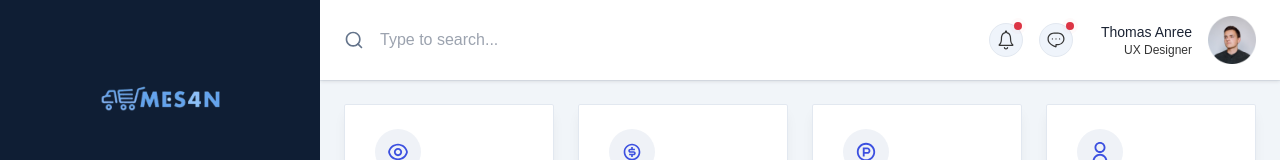
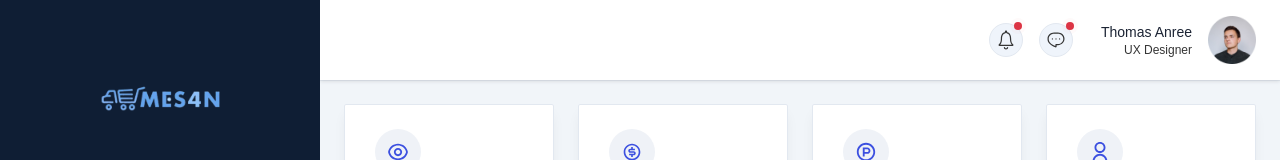
Before and after one commit to Lietreum/MESAN, a React (Vite) app: page /admin in a window 1280 px wide. Shown: the top 160 px of the page. Built offline with nearby package versions, Linux system fonts and the light colour scheme.

Commit message:
headeradmin

```diff
--- a/src/components/admin/Header/AdminHeader.tsx
+++ b/src/components/admin/Header/AdminHeader.tsx
@@ -62,39 +62,9 @@ const Header = (props: {
         </div>
 
         <div className="hidden sm:block">
-          <form action="https://formbold.com/s/unique_form_id" method="POST">
-            <div className="relative">
-              <button className="absolute left-0 top-1/2 -translate-y-1/2">
-                <svg
-                  className="fill-body hover:fill-primary dark:fill-bodydark dark:hover:fill-primary"
-                  width="20"
-                  height="20"
-                  viewBox="0 0 20 20"
-                  fill="none"
-                  xmlns="http://www.w3.org/2000/svg"
-                >
-                  <path
-                    fillRule="evenodd"
-                    clipRule="evenodd"
-                    d="M9.16666 3.33332C5.945 3.33332 3.33332 5.945 3.33332 9.16666C3.33332 12.3883 5.945 15 9.16666 15C12.3883 15 15 12.3883 15 9.16666C15 5.945 12.3883 3.33332 9.16666 3.33332ZM1.66666 9.16666C1.66666 5.02452 5.02452 1.66666 9.16666 1.66666C13.3088 1.66666 16.6667 5.02452 16.6667 9.16666C16.6667 13.3088 13.3088 16.6667 9.16666 16.6667C5.02452 16.6667 1.66666 13.3088 1.66666 9.16666Z"
-                    fill=""
-                  />
-                  <path
-                    fillRule="evenodd"
-                    clipRule="evenodd"
-                    d="M13.2857 13.2857C13.6112 12.9603 14.1388 12.9603 14.4642 13.2857L18.0892 16.9107C18.4147 17.2362 18.4147 17.7638 18.0892 18.0892C17.7638 18.4147 17.2362 18.4147 16.9107 18.0892L13.2857 14.4642C12.9603 14.1388 12.9603 13.6112 13.2857 13.2857Z"
-                    fill=""
-                  />
-                </svg>
-              </button>
 
-              <input
-                type="text"
-                placeholder="Type to search..."
-                className="w-full bg-transparent pl-9 pr-4 text-black focus:outline-none dark:text-white xl:w-125"
-              />
-            </div>
-          </form>
+
+
         </div>
 
         <div className="flex items-center gap-3 2xsm:gap-7">
--- a/src/pages/kasir/Sidebar/KasirSidebar.tsx
+++ b/src/pages/kasir/Sidebar/KasirSidebar.tsx
@@ -10,6 +10,8 @@ import { GrCart } from "react-icons/gr";
 import { NavLink, useLocation } from "react-router-dom";
 import Logo from "../../../assets/data/mesan-removebg-preview.png";
 import SidebarLinkGroup from "./SidebarLinkGroup";
+import Logo4 from "../../../assets/data/Logo SMKN 4 Transparent.png";
+import LogoC from "../../../assets/data/curaweda_ui.png";
 
 interface SidebarProps {
   sidebarOpen: boolean;
@@ -180,11 +182,15 @@ const Sidebar = ({ sidebarOpen, setSidebarOpen }: SidebarProps) => {
       </div>
 
       {/* Footer */}
-      <div className="py-4 px-6 mt-auto">
-        <p className="text-xs text-white opacity-60 text-center">
-          Created by SMKN 4 Bandung with support from PT. Curaweda Palagam
-          Innotec
-        </p>
+      <div className="py-4 px-6 mt-auto flex items-center space-x-4">
+        <div className="flex items-center space-x-4">
+          <img src={Logo4} alt="Logo 1" className="h-8 w-auto" />
+          <img src={LogoC} alt="Logo 2" className="h-10 w-auto" />{" "}
+          <p className="text-xs text-white opacity-60 text-center flex-grow">
+            Created by SMKN 4 Bandung with support from PT. Curaweda Palagam
+            Innotec
+          </p>
+        </div>
       </div>
     </aside>
   );
```
